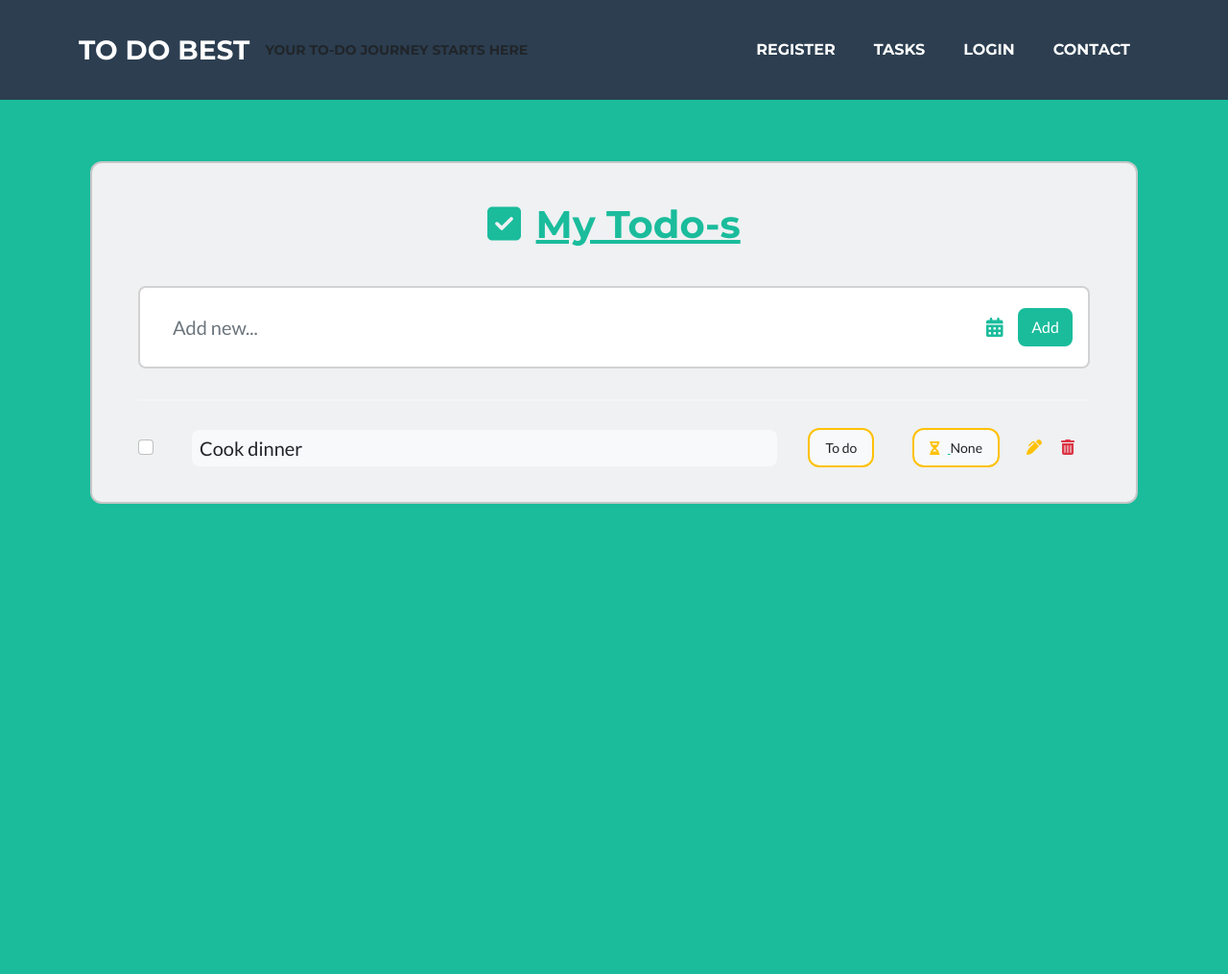
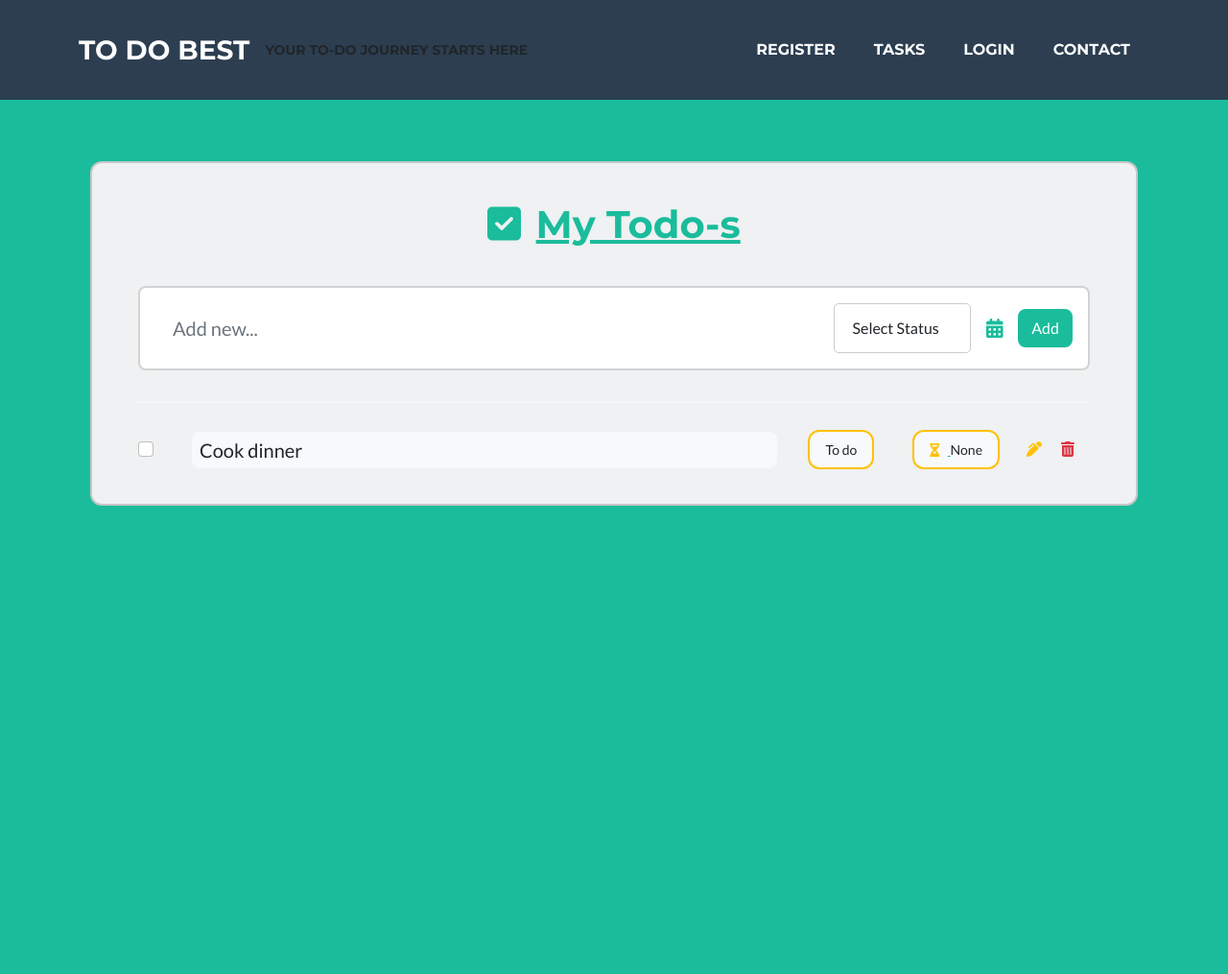
Before and after one commit to PauliusPadrostis/to_do_app, a Django app: page /tasks/ in a window 1280 px wide. Shown: the top 1015 px of the page at 96% size. Run offline with Django 5.2, Linux system fonts and the light colour scheme; data comes from the database, SQL or seed files in the repository; both versions use the stored data as it was after the commit; some libraries are stand-ins or nearby versions.

Commit message:
Changed status adding functionality to be more stable.

```diff
--- a/mysite/todoapp/templates/tasklist.html
+++ b/mysite/todoapp/templates/tasklist.html
@@ -26,6 +26,14 @@
                                         {% csrf_token %}
                                         <div class="d-flex flex-row align-items-center">
                                             <input type="text" name="task" class="form-control form-control-lg" id="exampleFormControlInput1" placeholder="Add new...">
+                                                <div class="status-select-wrapper me-3" style="margin-left: auto; border: 1px solid #ccc; border-radius: 5px; padding: 5px; width: 15vw;">
+                                                    <select name="status" class="form-control">
+                                                        <option value="">Select Status</option>
+                                                        {% for value, display in status_choices %}
+                                                            <option value="{{ value }}">{{ display }}</option>
+                                                        {% endfor %}
+                                                    </select>
+                                                </div>
                                             <a href="#!" data-mdb-toggle="tooltip" title="Set due date"><i class="fas fa-calendar-alt fa-lg me-3"></i></a>
                                             <div>
                                                 <button type="button" id="addTaskButton" class="btn btn-primary">Add</button>
```
Also changed, not shown: mysite/db.sqlite3.
